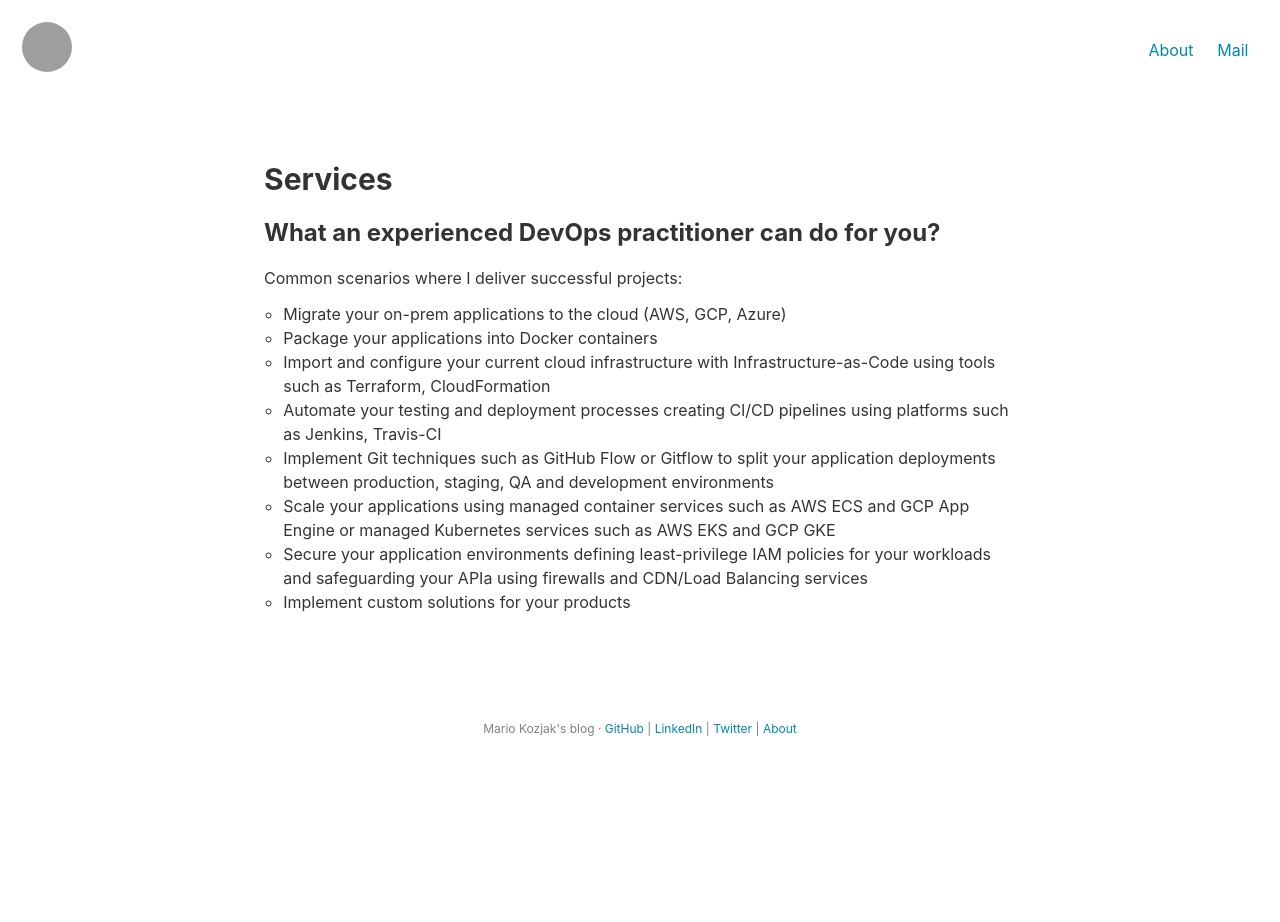
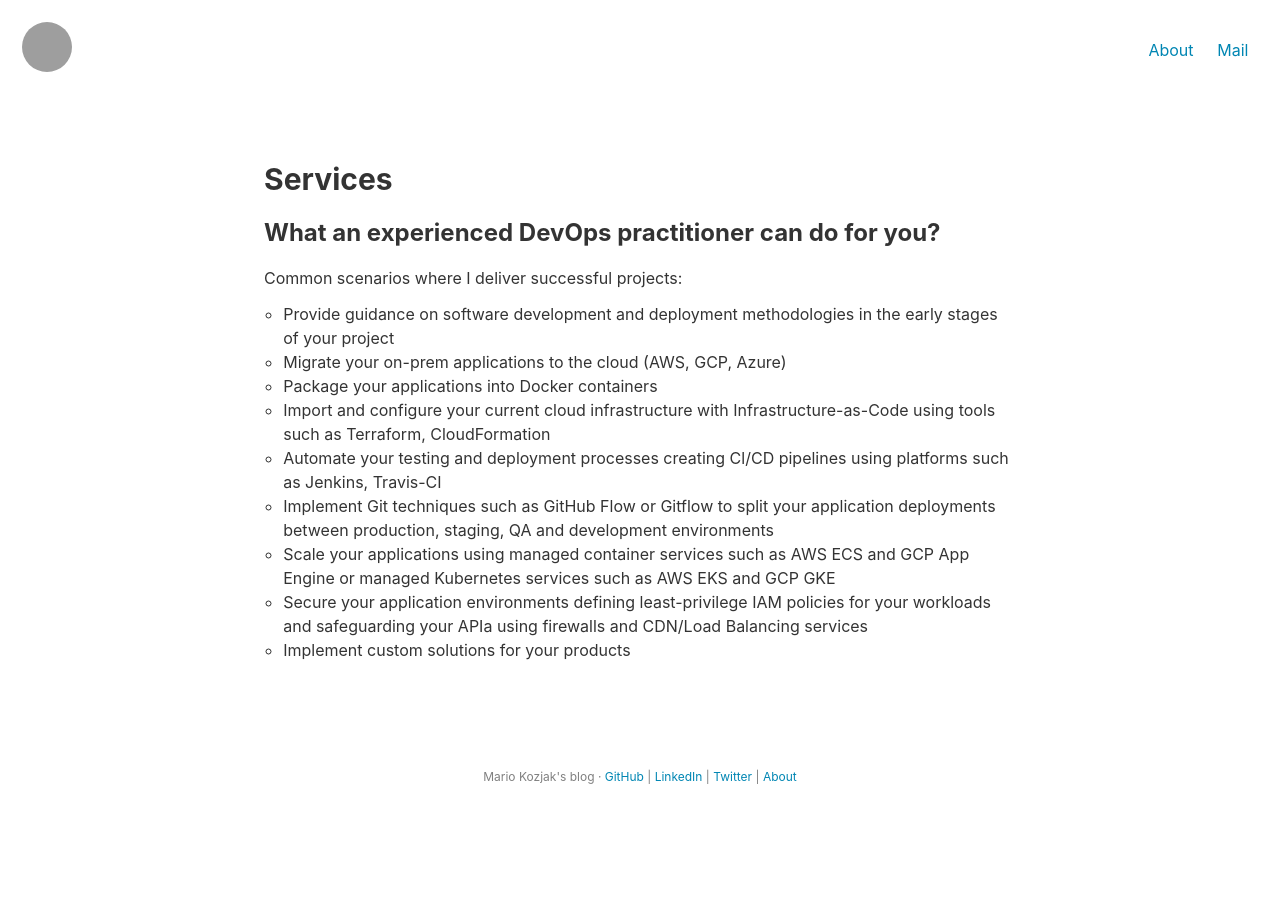
Before and after one commit to mkozjak/mkozjak.github.io, a Jekyll site: the page built from services.md, in a window 1280 px wide. Built offline with Jekyll 4.4.1, drawn with Linux system fonts in a browser that asks for light colours; grey boxes are pictures that could not be loaded.

Commit message:
Update services.md

```diff
--- a/services.md
+++ b/services.md
@@ -6,11 +6,12 @@ permalink: /services/
 
 ### What an experienced DevOps practitioner can do for you?
 Common scenarios where I deliver successful projects:
-1. Migrate your on-prem applications to the cloud (AWS, GCP, Azure)
-2. Package your applications into Docker containers
-3. Import and configure your current cloud infrastructure with Infrastructure-as-Code using tools such as Terraform, CloudFormation
-4. Automate your testing and deployment processes creating Cl/CD pipelines using platforms such as Jenkins, Travis-CI
-5. Implement Git techniques such as GitHub Flow or Gitflow to split your application deployments between production, staging, QA and development environments
-6. Scale your applications using managed container services such as AWS ECS and GCP App Engine or managed Kubernetes services such as AWS EKS and GCP GKE
-7. Secure your application environments defining least-privilege IAM policies for your workloads and safeguarding your APIa using firewalls and CDN/Load Balancing services
-8. Implement custom solutions for your products
+1. Provide guidance on software development and deployment methodologies in the early stages of your project
+2. Migrate your on-prem applications to the cloud (AWS, GCP, Azure)
+3. Package your applications into Docker containers
+4. Import and configure your current cloud infrastructure with Infrastructure-as-Code using tools such as Terraform, CloudFormation
+5. Automate your testing and deployment processes creating Cl/CD pipelines using platforms such as Jenkins, Travis-CI
+6. Implement Git techniques such as GitHub Flow or Gitflow to split your application deployments between production, staging, QA and development environments
+7. Scale your applications using managed container services such as AWS ECS and GCP App Engine or managed Kubernetes services such as AWS EKS and GCP GKE
+8. Secure your application environments defining least-privilege IAM policies for your workloads and safeguarding your APIa using firewalls and CDN/Load Balancing services
+9. Implement custom solutions for your products
```
